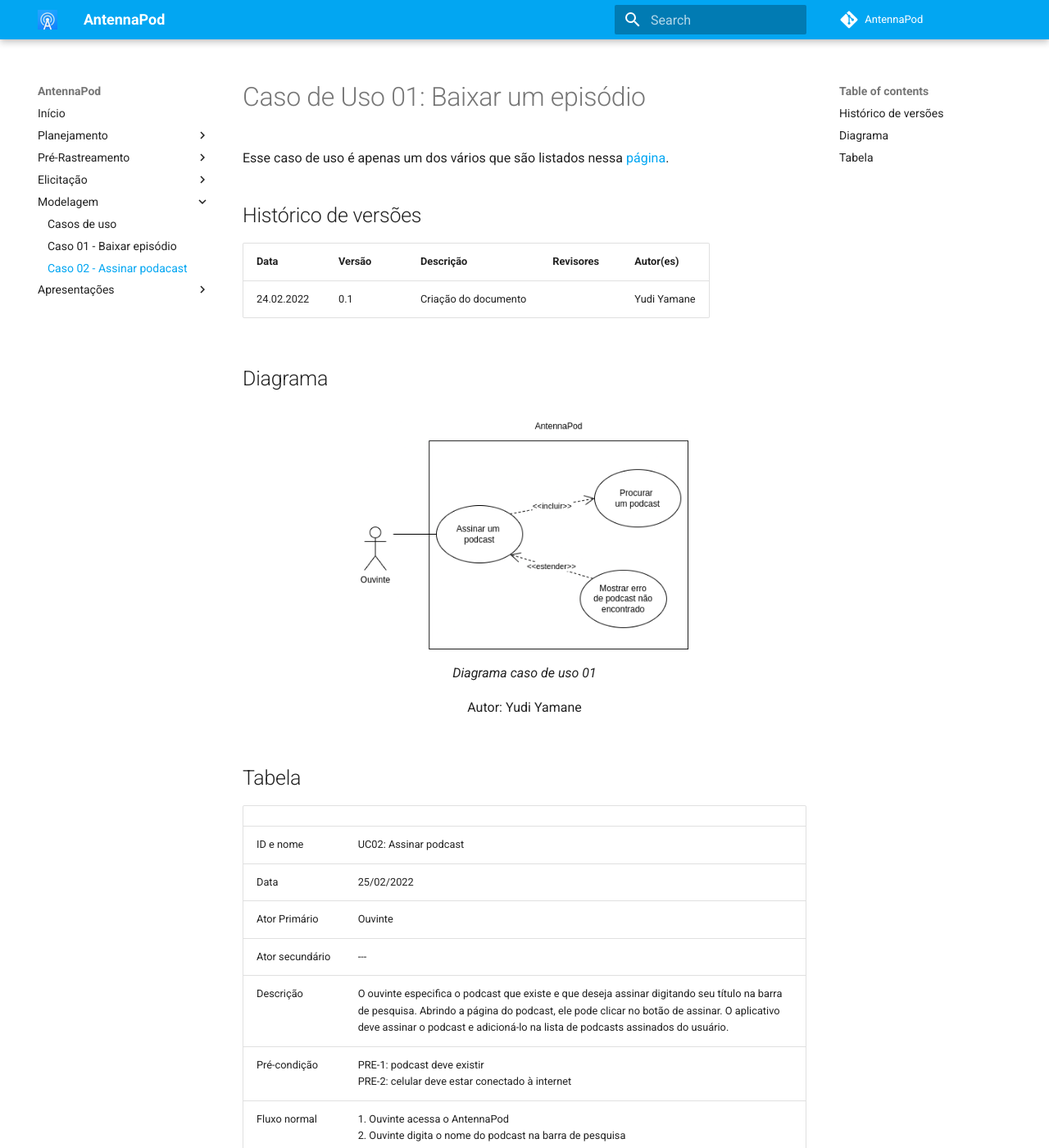
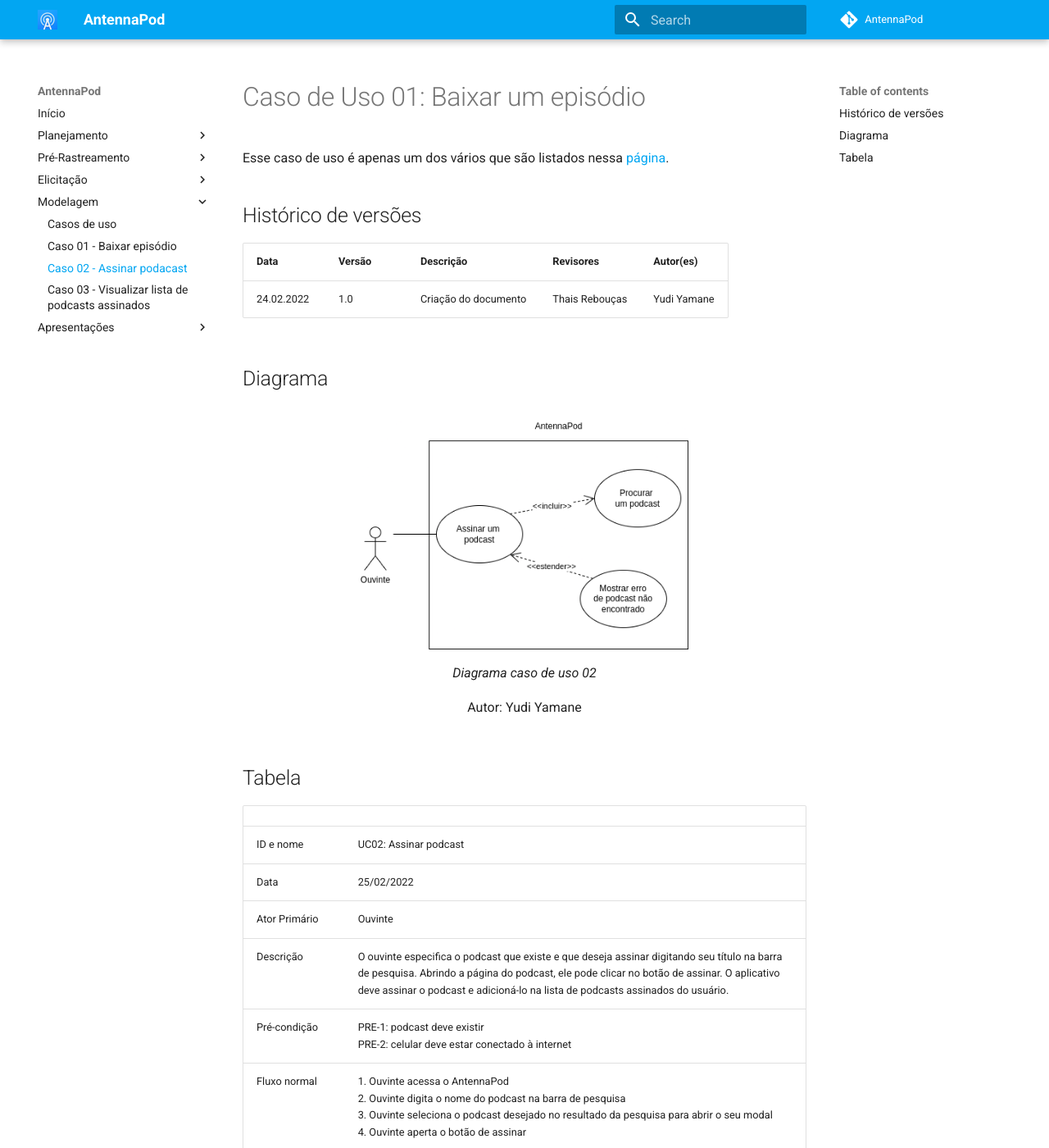
Before and after one commit to Requisitos-de-Software/2021.2-AntennaPod, an MkDocs documentation site: the page built from docs/modelagem/uc02.md, in a window 1280 px wide and 1400 px high. Shown: the whole window at 82% size. Built offline with MkDocs 1.6.1 and Material for MkDocs 9.7.7, drawn with Linux system fonts in a browser that asks for light colours; comment, search, counter and statistics services are not loaded.

Commit message:
adicionado caso 3 e revisor nos historicos de versao

```diff
--- a/docs/modelagem/uc02.md
+++ b/docs/modelagem/uc02.md
@@ -4,14 +4,14 @@
 [página](../casosDeUso).
 
 ## Histórico de versões
-| Data       | Versão | Descrição            | Revisores | Autor(es)   |
-| ---------- | ------ | -------------------- | --------- | ----------- |
-| 24.02.2022 | 0.1    | Criação do documento |           | Yudi Yamane |
+| Data       | Versão | Descrição            | Revisores      | Autor(es)   |
+| ---------- | ------ | -------------------- | -------------- | ----------- |
+| 24.02.2022 | 1.0    | Criação do documento | Thais Rebouças | Yudi Yamane |
 
 ## Diagrama
 <figure markdown>
   ![Heatmap](../../img/modelagem/uc02.png){ width="400" }
-  <figcaption> Diagrama caso de uso 01 </figcaption>
+  <figcaption> Diagrama caso de uso 02 </figcaption>
   Autor: Yudi Yamane
 </figure>
 
@@ -23,7 +23,6 @@
 | ID e nome         | UC02: Assinar podcast                                                                                                                                                                                                                                                    |
 | Data              | 25/02/2022                                                                                                                                                                                                                                                               |
 | Ator Primário     | Ouvinte                                                                                                                                                                                                                                                                  |
-| Ator secundário   | ---                                                                                                                                                                                                                                                                      |
 | Descrição         | O ouvinte especifica o podcast que existe e que deseja assinar digitando seu título na barra de pesquisa. Abrindo a página do podcast, ele pode clicar no botão de assinar. O aplicativo deve assinar o podcast e adicioná-lo na lista de podcasts assinados do usuário. |
 | Pré-condição      | PRE-1: podcast deve existir <br>  PRE-2: celular deve estar conectado à internet                                                                                                                                                                                         |
 | Fluxo normal      | 1. Ouvinte acessa o AntennaPod  <br> 2. Ouvinte digita o nome do podcast na barra de pesquisa <br> 3. Ouvinte seleciona o podcast desejado no resultado da pesquisa para abrir o seu modal <br> 4. Ouvinte aperta o botão de assinar <br>                                |
--- a/mkdocs.yml
+++ b/mkdocs.yml
@@ -35,6 +35,7 @@
     - Casos de uso: modelagem/casosDeUso.md
     - Caso 01 - Baixar episódio: modelagem/uc01.md
     - Caso 02 - Assinar podacast: modelagem/uc02.md
+    - Caso 03 - Visualizar lista de podcasts assinados: modelagem/uc03.md
   - Apresentações:
     - Apresentação-1: apresentacoes/apresentacao1.md
     - Apresentação-2: apresentacoes/apresentacao2.md
```
Also changed, not shown: docs/modelagem/casosDeUso.md (+3 -3 lines), docs/modelagem/uc01.md (+3 -4 lines), docs/modelagem/uc03.md (added, +32 -0 lines), docs/img/modelagem/uc03.png (added).
